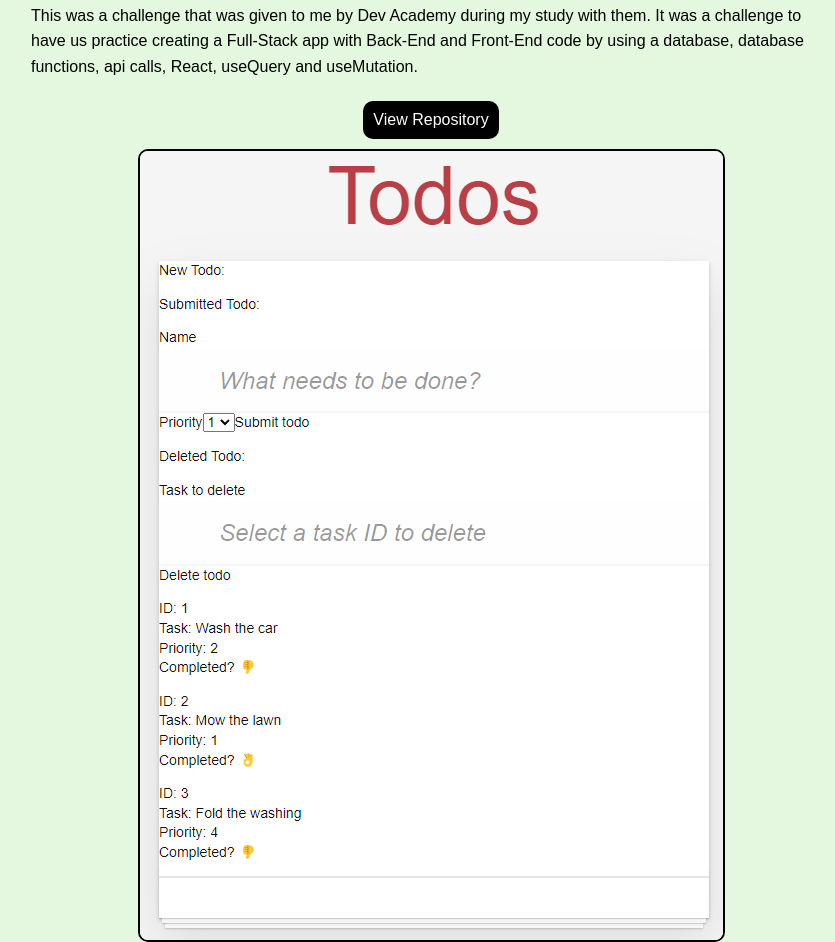
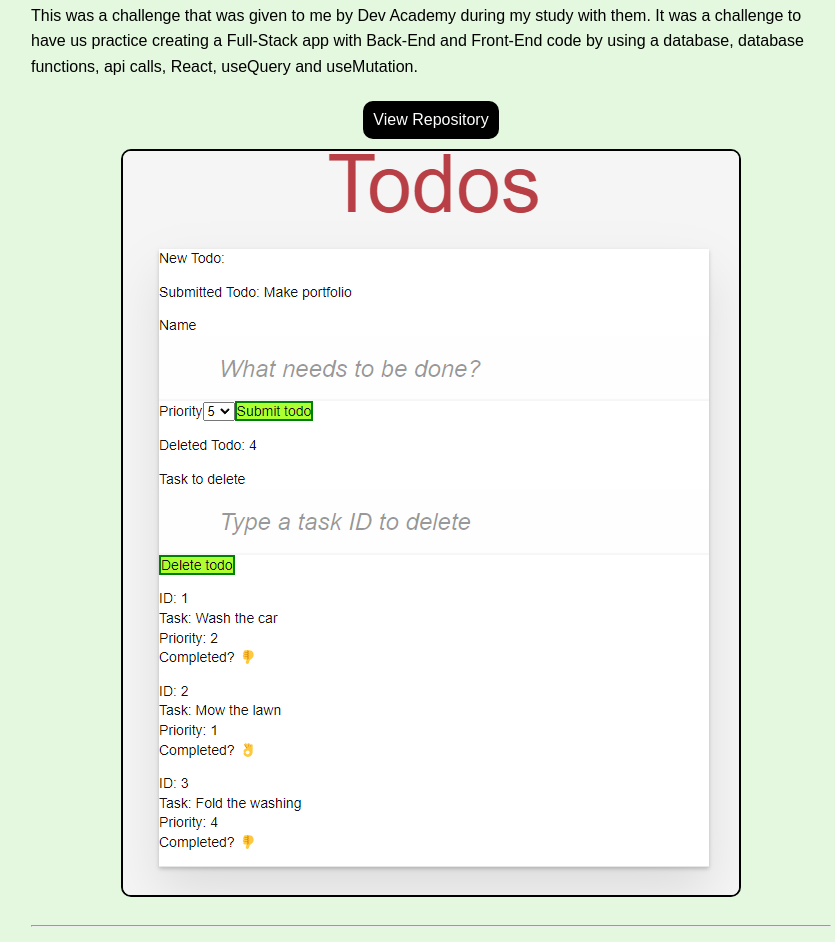
Before and after one commit to joel-anderson-24/portfolio, a plain HTML site: page index.html in a window 1280 px wide. Shown: the part 1381-2323 px from the top of the page, without its empty margins (209-1044 px from the left). Drawn offline with Linux system fonts and the light colour scheme.

Commit message:
Replace todo picture with up to date one

```diff
--- a/index.html
+++ b/index.html
@@ -82,7 +82,7 @@
         </p>
         <div class="project-info">
           <a target="_blank" href=""> View Repository </a>
-          <img class="project-images" src="./public/todo-full.png" />
+          <img class="project-images" src="./public/todo.png" />
         </div>
       </div>
       <div>
```
Also changed, not shown: public/todo-full.png (deleted), public/todo.png (added).
